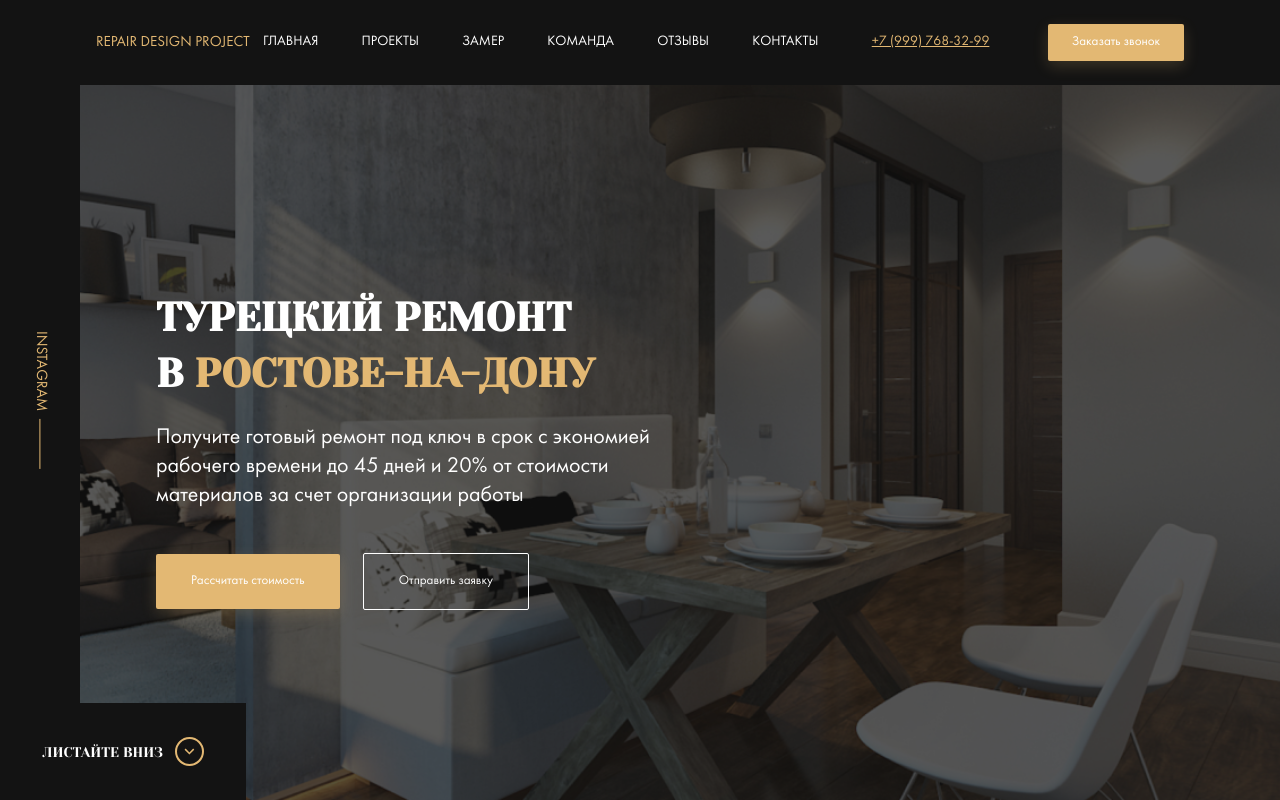
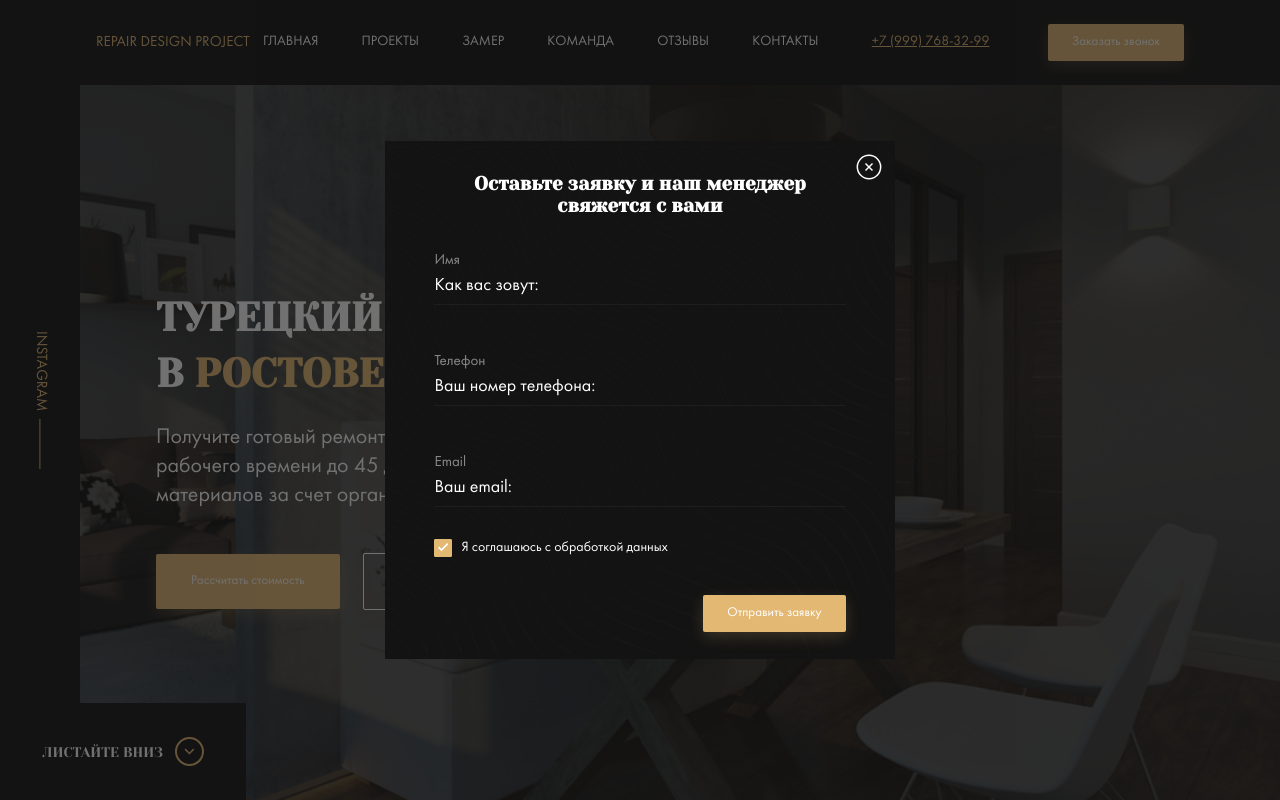
Before and after one commit to pashahohlov/repair-design, a website: page index.html in a window 1280 px wide. Shown: the top 800 px of the page. Drawn offline with Linux system fonts and the light colour scheme; files whose address does not match are found by name.

Commit message:
lession11

```diff
--- a/index.html
+++ b/index.html
@@ -178,5 +178,27 @@
         <!-- /.section types -->
     </main>
     <!-- /.main -->
+    <div class="modal">
+        <div class="modal__dialog">
+            <button class="modal__close"></button>
+            <h3 class="modal__title">Оставьте заявку и наш менеджер свяжется с вами</h3>
+            <form action="#" class="form modal__form">
+                <label for="user-name" class="label form__label label--light">Имя</label>
+                <input type="text" class="input form__input modal__input" id="user-name" placeholder="Как вас зовут:">
+                <label for="user-phone" class="label form__label label--light">Телефон</label>
+                <input type="tel" class="input form__input modal__input" id="user-phone" placeholder="Ваш номер телефона:">
+                <label for="user-email" class="label form__label label--light">Email</label>
+                <input type="email" class="input form__input modal__input" id="user-email" placeholder="Ваш email:">
+                <div class="policy modal__policy">
+                    <input type="checkbox" name="policy-checkbox" id="policy-checkbox" class="policy__checkbox" checked>
+                    <label for="policy-checkbox" class="policy__label">Я соглашаюсь с обработкой данных</label>
+                </div>
+                <!-- /.policy modal__policy -->
+                <div class="button button--primary modal__button">Отправить заявку</div>
+            </form>
+        </div>
+        <!-- /.modal__dialog -->
+    </div>
+    <!-- /.modal -->
 </body>
 </html>
--- a/sass/_interface.sass
+++ b/sass/_interface.sass
@@ -4,6 +4,7 @@
     border-radius: 2px
     cursor: pointer
     font-size: 0.93rem
+    text-align: center
     &--primary
         background-color: $primary
         color: $light
@@ -15,3 +16,38 @@
         border: 1px solid $light
         background-color: transparent
         color: $light
+
+.label
+    font-size: 1.07rem
+    &--light
+        color: rgba($light, 0.5)
+
+.input
+    background-color: transparent
+    border: none
+    border-bottom: 1px solid rgba(54, 54, 54, 0.3)
+    font-size: 1.285rem
+    color: $light
+    padding: 0.5rem 0
+    &::placeholder
+        color: $light
+
+.policy
+    &__checkbox
+        opacity: 0
+        visibility: hidden
+        &:checked +
+            .policy__label
+                &::before
+                    background: $primary url('../img/check.svg') no-repeat center / 0.8rem
+    &__label
+        display: flex
+        align-items: center
+        &::before
+            content: ''
+            width: 18px
+            height: 18px
+            border: 1px solid $primary
+            border-radius: 1px
+            cursor: pointer
+            margin-right: 0.64rem
--- a/sass/_media.sass
+++ b/sass/_media.sass
@@ -18,11 +18,9 @@
     .row
         flex-direction: column
         align-items: center
-
     .types
         &__card
             margin-bottom: 5rem
-
     .card
         &__text
             margin-left: 0
--- a/sass/style.sass
+++ b/sass/style.sass
@@ -8,5 +8,6 @@
 @import 'templates/_hero'
 @import 'templates/_control'
 @import 'templates/_types'
+@import 'templates/_modal'
 
 @import '_media'
--- /dev/null
+++ b/sass/templates/_modal.sass
@@ -0,0 +1,47 @@
+.modal
+    position: fixed
+    z-index: 199
+    left: 0
+    top: 0
+    left: 0
+    right: 0
+    width: 100%
+    height: 100%
+    background-color: rgba($dark, 0.6)
+    display: flex
+    align-items: center
+    justify-content: center
+    &__dialog
+        background: $dark url(../img/bg-lines.svg) no-repeat center
+        padding: 2.357rem 3.5rem 1.928rem
+        color: $light
+        position: relative
+        max-width: 36.36rem
+    &__close
+        position: absolute
+        right: 0
+        top: 0
+        width: 28px
+        height: 28px
+        background: transparent url('../img/close.svg') no-repeat center
+        border: none
+        outline: none
+        cursor: pointer
+        margin: 12px
+    &__title
+        font-family: 'Yeseva One', cursive
+        font-size: 1.357rem
+        text-align: center
+        margin: 0
+        margin-bottom: 2.428rem
+    &__form
+        display: flex
+        flex-direction: column
+    &__input
+        margin-bottom: 3.428rem
+        &:last-of-type
+            margin-bottom: 1rem
+    &__policy
+        margin-bottom: 2.7rem
+    &__button
+        align-self: flex-end
```
Also changed, not shown: css/style.css, img/bg-lines.svg (added), img/check.svg (added), img/close.svg (added).
